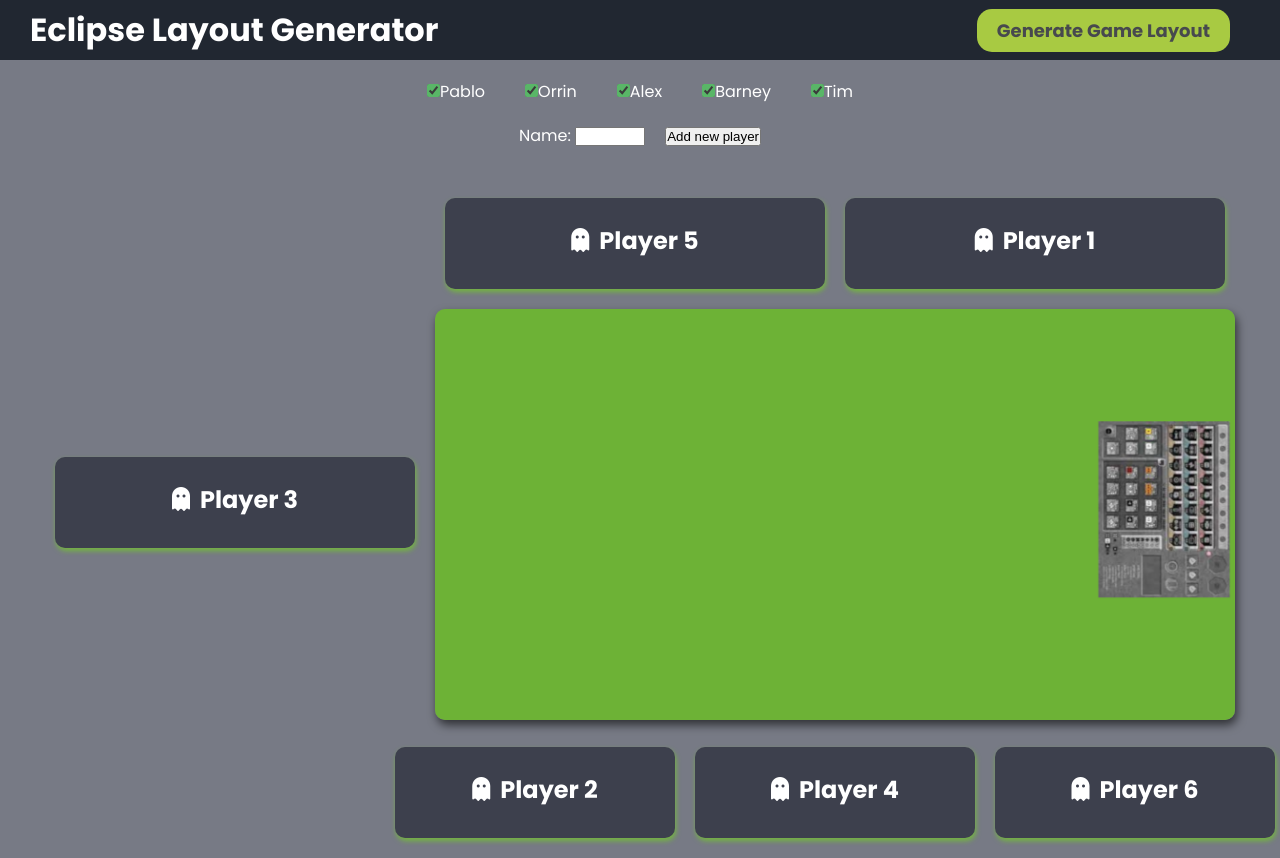
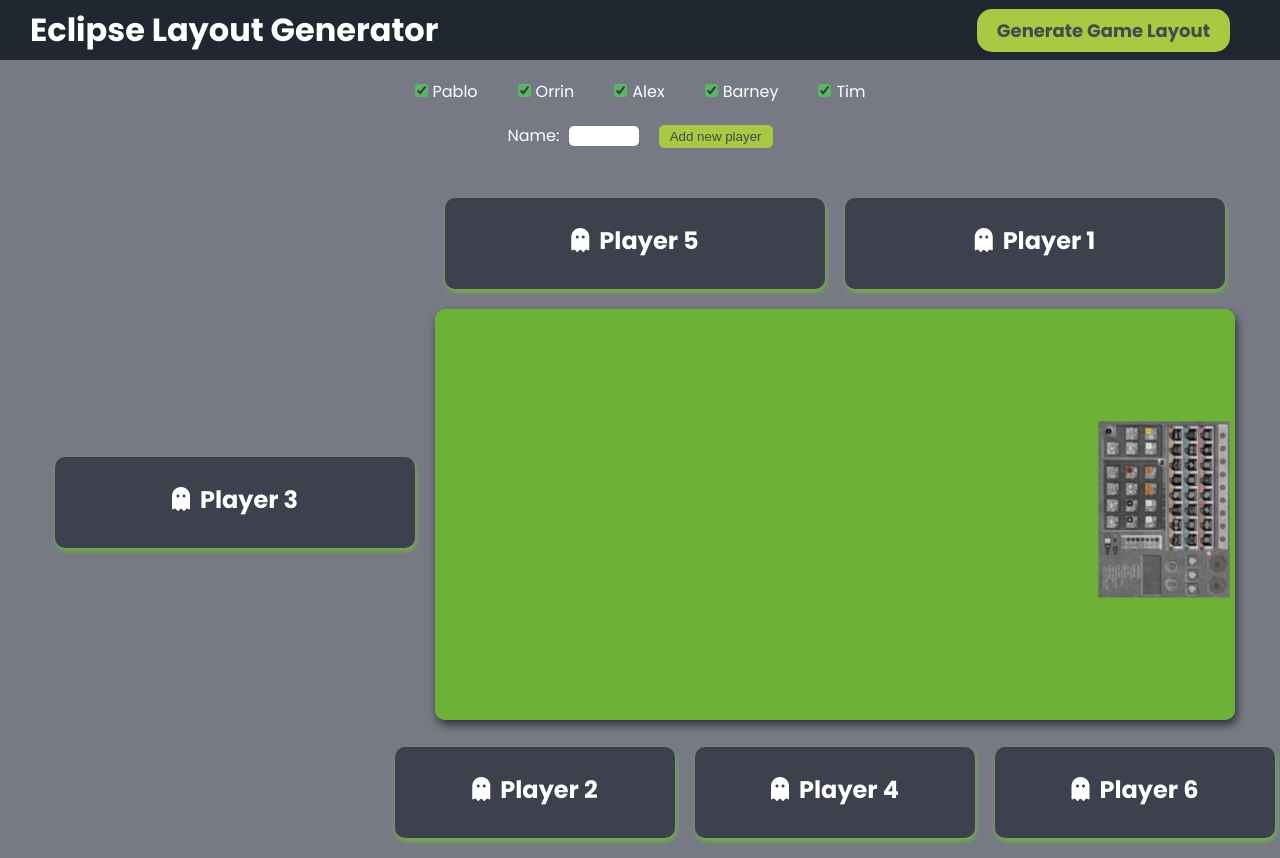
Before and after one commit to pablisch/eclipse-layout-react, a React (Create React App) app: page / in a window 1280 px wide. Built offline with nearby package versions, Linux system fonts and the light colour scheme.

Commit message:
Css form additions and edit to readme example use image reflecting updates

```diff
--- a/src/AdditionalPlayers.js
+++ b/src/AdditionalPlayers.js
@@ -11,12 +11,12 @@ function AdditionalPlayers({ addPlayer, setAddPlayer, handleNewPlayer }) {
       <form onSubmit={handleAddPlayerSubmit}>
         <label htmlFor=''>Name: </label>
         <input
-          id='add1'
+          id='add'
           type='text'
           value={addPlayer}
           onChange={(e) => setAddPlayer(e.target.value)}
         />
-        <button type="submit">Add new player</button>
+        <button className="add-player-btn" type="submit">Add new player</button>
       </form>
     </div>
   );
--- a/src/index.css
+++ b/src/index.css
@@ -218,6 +218,10 @@ code {
   margin: 20px;
 }
 
+.regulars label input {
+  margin-right: 5px;
+}
+
 .others {
   margin: 0 auto;
   display: flex;
@@ -234,14 +238,46 @@ code {
   flex-direction: column;
 }
 
+input:focus {
+  outline: none;
+    /* border: 1px solid red; */
+    box-shadow: 0 0 0 3px #59b667;
+}
+
 input[type="text"] {
+  height: 20px;
   width: 70px;
+  border-radius: 5px;
+  padding: 0 7px;
+  border: none;
+  font-family: 'Poppins', sans-serif;
+  font-size: 1rem;
 }
 
 input[type="checkbox"] {
   accent-color: #59b667;
 }
 
+#add {
+  margin-left: 5px;
+}
+
+.add-player-btn {
+  background-color: #a8ca42;
+  color: #47494e;
+  padding: 3px 10px;
+  border-radius: 5px;
+  border: 1px solid #a6c351;
+}
+
+.add-player-btn:hover {
+  background-color: #c9e379;
+  color: #3b3d41;
+  padding: 3px 10px;
+  border-radius: 5px;
+  border: 1px solid #a6c351;
+}
+
 .image {
   max-width: 500px;
 }
```
Also changed, not shown: public/images/example-use-2.png (added), 1 other file (tests, documents, lock files or other folders).
